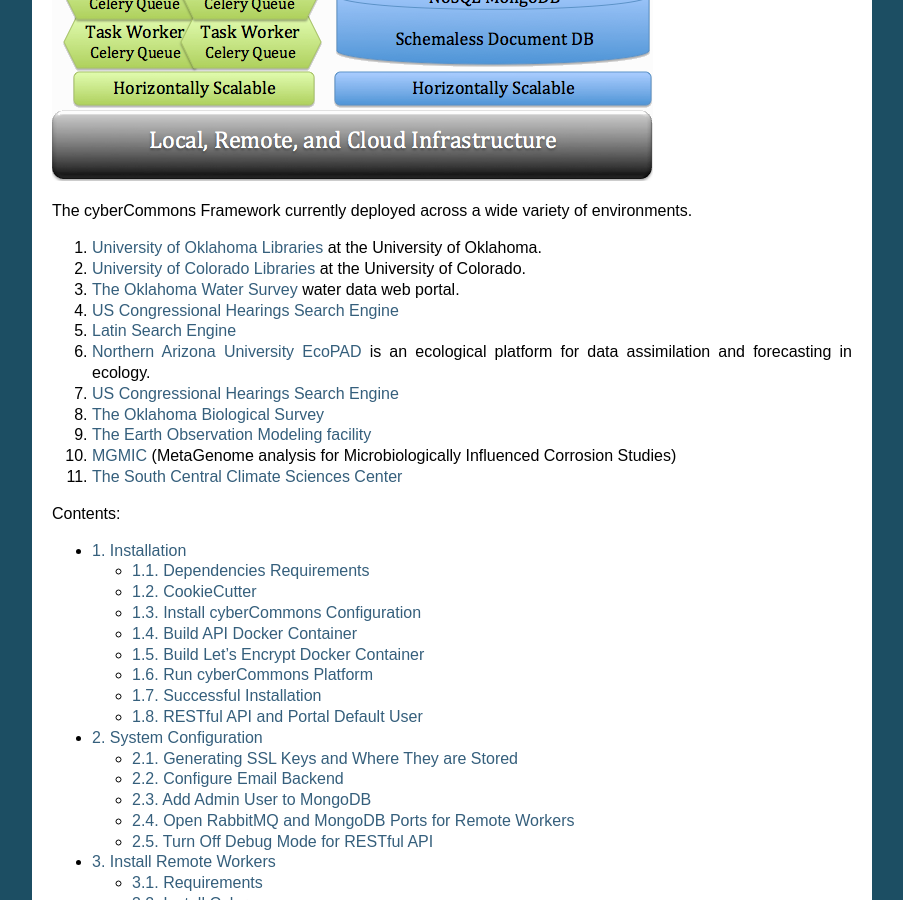
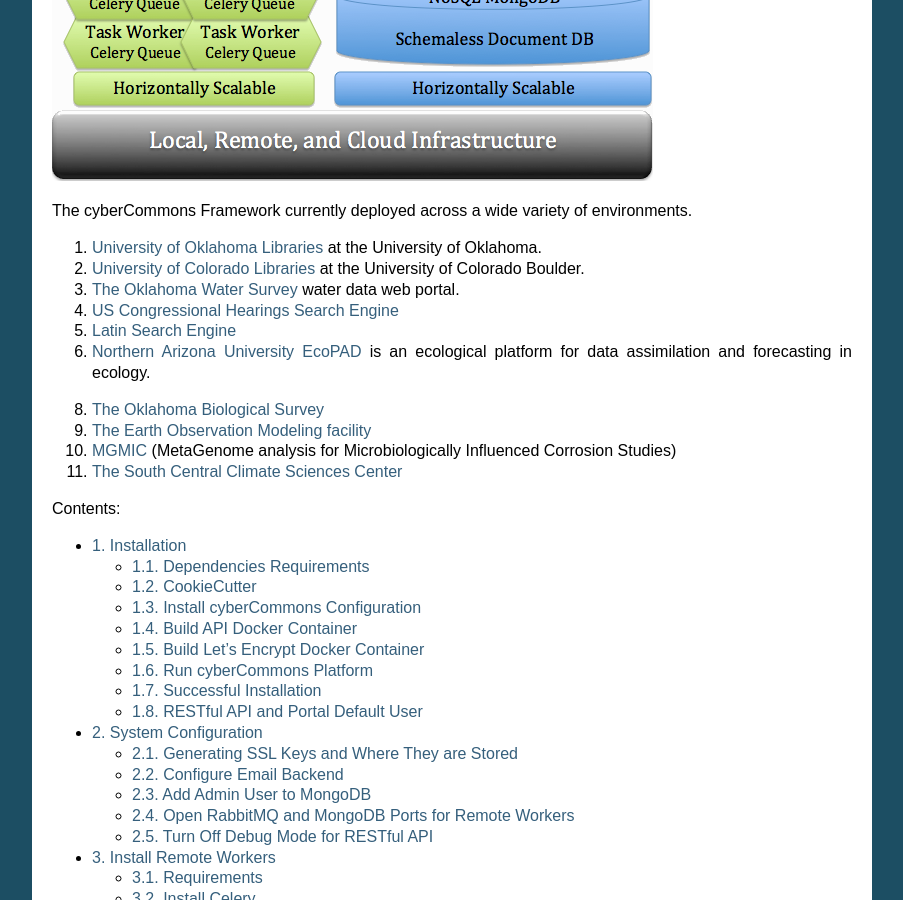
Before and after one commit to cybercommons/cybercom-new, a Sphinx documentation site: the page built from docs/index.rst, in a window 1280 px wide and 900 px high, scrolled down 455 px. Shown: the whole window, without its empty margins (198-1101 px from the left). Built offline with Sphinx 7.4.7, drawn with Linux system fonts in a browser that asks for light colours.

Commit message:
removed duplicate environment

```diff
--- a/docs/index.rst
+++ b/docs/index.rst
@@ -10,13 +10,12 @@
 1. `University of Oklahoma Libraries <https://libraries.ou.edu/>`__ at
    the University of Oklahoma.
 2. `University of Colorado Libraries <https://www.colorado.edu/libraries/>`__ at
-   the University of Colorado.
+   the University of Colorado Boulder.
 3. `The Oklahoma Water Survey <http://www.ou.edu/okh2o>`__ water data web portal.
 4. `US Congressional Hearings Search Engine <https://cc.lib.ou.edu/hearings/>`__
 5. `Latin Search Engine <https://cc.lib.ou.edu/latin-portal/>`__
 6. `Northern Arizona University EcoPAD <https://ecolab.nau.edu/ecopad_portal/>`__ is an
    ecological platform for data assimilation and forecasting in ecology.
-7. `US Congressional Hearings Search Engine <https://cc.lib.ou.edu/hearings/>`__
 8. `The Oklahoma Biological Survey <http://www.biosurvey.ou.edu/>`__
 9. `The Earth Observation Modeling facility <http://eomf.ou.edu/>`__
 10. `MGMIC <http://mgmic.oscer.ou.edu/>`__ (MetaGenome analysis for Microbiologically Influenced Corrosion Studies)
```
